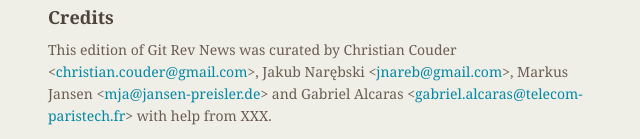
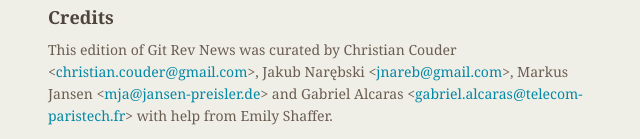
Before and after one commit to git/git.github.io, a Jekyll site: the page built from rev_news/drafts/edition-56.md, in a window 1280 px wide and 900 px high, scrolled down 3009 px. Shown: the part 758-897 px from the top of the window, without its empty margins (486-1126 px from the left). Built offline with Jekyll 4.4.1, drawn with Linux system fonts in a browser that asks for light colours.

Commit message:
rn-56: add Emily among the helpers

```diff
--- a/rev_news/drafts/edition-56.md
+++ b/rev_news/drafts/edition-56.md
@@ -249,4 +249,4 @@
 Jakub Narębski &lt;<jnareb@gmail.com>&gt;,
 Markus Jansen &lt;<mja@jansen-preisler.de>&gt; and
 Gabriel Alcaras &lt;<gabriel.alcaras@telecom-paristech.fr>&gt;
-with help from XXX.
+with help from Emily Shaffer.
```
